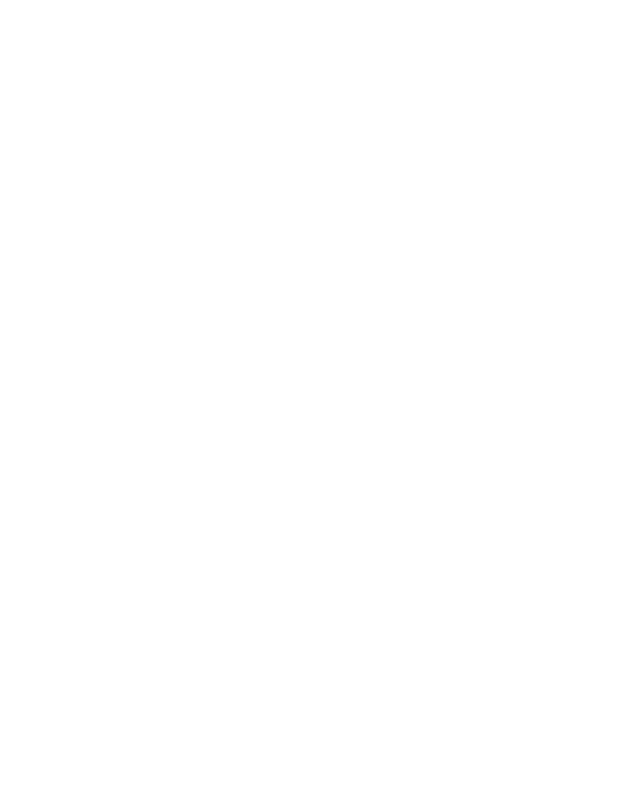
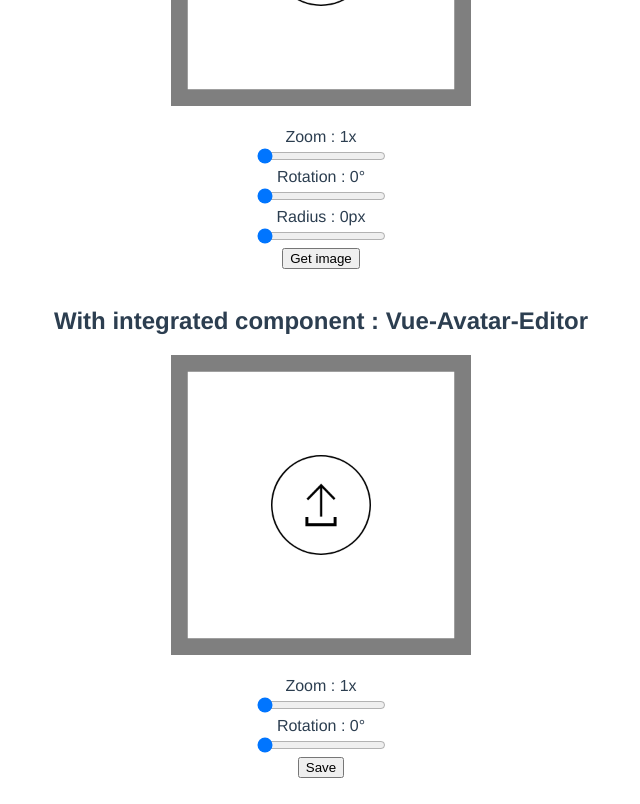
Before and after one commit to valeriocs/vue-avatar-editor, a Vue app: page / in a window 1280 px wide. Shown: the part 360-1164 px from the top of the page, without its empty margins (319-959 px from the left). Before the commit the page ends 800 px from the top, so only its background shows below. Built offline with nearby package versions, Linux system fonts and the light colour scheme.

Commit message:
Remove useless component More interesting Gh-pages VueAvatorEdior improved

```diff
--- a/src/App.vue
+++ b/src/App.vue
@@ -1,47 +1,84 @@
 <template>
   <div id="app">
-    <h1>hello</h1>
+    <h1>Vue-Avatar-Editor Example</h1>
+    <h2> With basic component : Vue-Avatar </h2>
     <vue-avatar
       :width=400
       :height=400
       :rotation="rotation"
+      :borderRadius="borderRadius"
       :scale="scale"
       ref="vueavatar"
       @vue-avatar-editor:image-ready="onImageReady"
       >
     </vue-avatar>
     <br>
-    <vue-avatar-scale
-      ref="vueavatarscale"
-      :width=250
-      :min=1
-      :max=3
-      :step=0.02
-      :value.sync='scale'
-      >
-    </vue-avatar-scale>
-    <vue-avatar-scale
-      ref="vueavatarrotate"
-      :width=250
-      :min=0
-      :max=360
-      :step=1
-      :value.sync='rotation'
-      >
-    </vue-avatar-scale>
+    <label>
+      Zoom : {{scale}}x
+      <br>
+      <input
+        type="range"
+        min=1
+        max=3
+        step=0.02
+        v-model='scale'
+      />
+    </label>
+    <br>
+    <label>
+      Rotation : {{rotation}}°
+      <br>
+      <input
+        type="range"
+        min=0
+        max=360
+        step=1
+        v-model='rotation'
+      />
+    </label>
+    <br>
+    <label>
+      Radius : {{borderRadius}}px
+      <br>
+      <input
+        type="range"
+        min=0
+        max=200
+        step=1
+        v-model='borderRadius'
+      />
+    </label>
+    <br>
+    <button v-on:click="saveClicked">Get image</button>
     <br>
     <img src="" ref="image">
-    <button v-on:click="saveClicked">Click</button>
+
+    <h2> With integrated component : Vue-Avatar-Editor </h2>
+    <vue-avatar-editor
+      @finished="saveClickedFromEditor"
+      :width=400
+      :height=400
+      >
+    </vue-avatar-editor>
+    <img src="" ref="imageFromEditor">
   </div>
 </template>
 
 <script>
+import VueAvatar from './components/VueAvatar';
+import VueAvatarEditor from './components/VueAvatarEditor';
+
 export default {
     name: 'app',
+    components: {
+        VueAvatar,
+        VueAvatarEditor
+    },
     data () {
         return {
             rotation: 0,
-                scale: 1
+            scale: 1,
+            borderRadius: 0
         };
     },
     methods: {
@@ -50,9 +87,11 @@
             this.$refs.image.src = img.toDataURL();
         },
         onImageReady () {
-                console.log('here');
             this.scale = 1;
             this.rotation = 0;
+        },
+        saveClickedFromEditor (img) {
+            this.$refs.imageFromEditor.src = img.toDataURL();
         }
     }
 };
--- a/src/components/VueAvatar.vue
+++ b/src/components/VueAvatar.vue
@@ -505,8 +505,10 @@
                 this.replaceImageInBounds();
                 this.redraw();
             }
+        },
+        borderRadius () {
+            this.redraw();
         }
-
     }
 };
 </script>
--- a/src/components/VueAvatarEditor.vue
+++ b/src/components/VueAvatarEditor.vue
@@ -1,54 +1,105 @@
 <template>
   <div>
     <vue-avatar
-      :width=400
-      :height=400
+      :width='width'
+      :height='height'
+      :rotation="rotation"
+      :borderRadius="borderRadius"
+      :border='border'
+      :color='color'
+      :scale="scale"
       ref="vueavatar"
       @vue-avatar-editor:image-ready="onImageReady">
     </vue-avatar>
-    <vue-avatar-scale
-      ref="vueavatarscale"
-      @vue-avatar-editor-scale:change-scale="onChangeScale"
-      :width=250
-      :min=1
-      :max=3
-      :step=0.02>
-    </vue-avatar-scale>
+    <br>
+    <label v-if="hasScale">
+      Zoom : {{scale}}x
+      <br>
+      <input
+        type="range"
+        min=1
+        max=3
+        step=0.02
+        v-model='scale'
+      />
+    </label>
+    <br>
+    <label v-if="hasRotation">
+      Rotation : {{rotation}}°
+      <br>
+      <input
+        type="range"
+        min=0
+        max=360
+        step=1
+        v-model='rotation'
+      />
+    </label>
+    <br>
     <button @click="finished">{{ finishText }}</button>
   </div>
 </template>
 
 <script>
-
-import VueAvatar from './VueAvatar.vue'
-import VueAvatarScale from './VueAvatarScale.vue'
+import VueAvatar from './VueAvatar.vue';
 
 export default {
-    components: {
-        VueAvatar,
-        VueAvatarScale
-    },
     props: {
         finishText: {
             type: String,
-            required: true
+            default: 'Save'
         },
-        finishCallback: {
-            type: Function,
-            required: true
+        hasRotation: {
+            type: Boolean,
+            default: true
+        },
+        hasScale: {
+            type: Boolean,
+            default: true
+        },
+        image: {
+            type: String,
+            default: ''
+        },
+        border: {
+            type: Number,
+            default: 25
+        },
+        borderRadius: {
+            type: Number,
+            default: 0
+        },
+        width: {
+            type: Number,
+            default: 200
+        },
+        height: {
+            type: Number,
+            default: 200
+        },
+        color: {
+            type: Array,
+            default: () => [0, 0, 0, 0.5]
         }
     },
+    data () {
+        return {
+            rotation: 0,
+            scale: 1
+        };
+    },
+    components: {
+        VueAvatar
+    },
     methods: {
-        onChangeScale (scale) {
-            this.$refs.vueavatar.changeScale(scale);
-        },
-        onImageReady (scale) {
-            this.$refs.vueavatarscale.setScale(scale);
+        onImageReady () {
+            this.scale = 1;
+            this.rotation = 0;
         },
         finished () {
-            return this.finishCallback(this.$refs.vueavatar.getImageScaled());
+            return this.$emit('finished', this.$refs.vueavatar.getImageScaled());
         }
     }
-}
+};
 
 </script>
--- a/src/components/VueAvatarScale.vue
+++ /dev/null
@@ -1,43 +0,0 @@
-<template>
-  <input
-    :value="value"
-    type="range"
-    :min="min"
-    :max="max"
-    :step="step"
-    @input="sendValue"
-    :style="{ width:width +'px'}"
-    />
-</template>
-
-<script>
-    export default{
-        props: {
-            width: {
-                type: Number,
-                default: 200
-            },
-            min: {
-                type: Number,
-                default: 1
-            },
-            max: {
-                type: Number,
-                default: 2
-            },
-            step: {
-                type: Number,
-                default: 0.01
-            },
-            value: {
-                type: Number,
-                default: 0
-            }
-        },
-        methods: {
-            sendValue ($event) {
-                this.$emit('update:value', parseFloat($event.target.value));
-            }
-        }
-    };
-</script>
--- a/src/index.js
+++ /dev/null
@@ -1,6 +0,0 @@
-import VueAvatar from './components/VueAvatar.vue';
-import VueAvatarScale from './components/VueAvatarScale.vue';
-import VueAvatarEditor from './components/VueAvatarEditor.vue';
-export default VueAvatarEditor;
-
-export { VueAvatar, VueAvatarScale, VueAvatarEditor };
--- a/src/main.js
+++ b/src/main.js
@@ -1,17 +1,10 @@
 import Vue from 'vue';
 import App from './App';
-import VueAvatar from './components/VueAvatar';
-import VueAvatarScale from './components/VueAvatarScale';
 
 Vue.config.productionTip = false;
-
-Vue.component('vue-avatar', VueAvatar);
-Vue.component('vue-avatar-scale', VueAvatarScale);
 
 /* eslint-disable no-new */
 new Vue({
     el: '#app',
     render: h => h(App)
 });
-
-export { VueAvatar, VueAvatarScale };
```
Also changed, not shown: 1 other file (tests, documents, lock files or other folders). Lines whose indentation alone changed are shown as unchanged.
